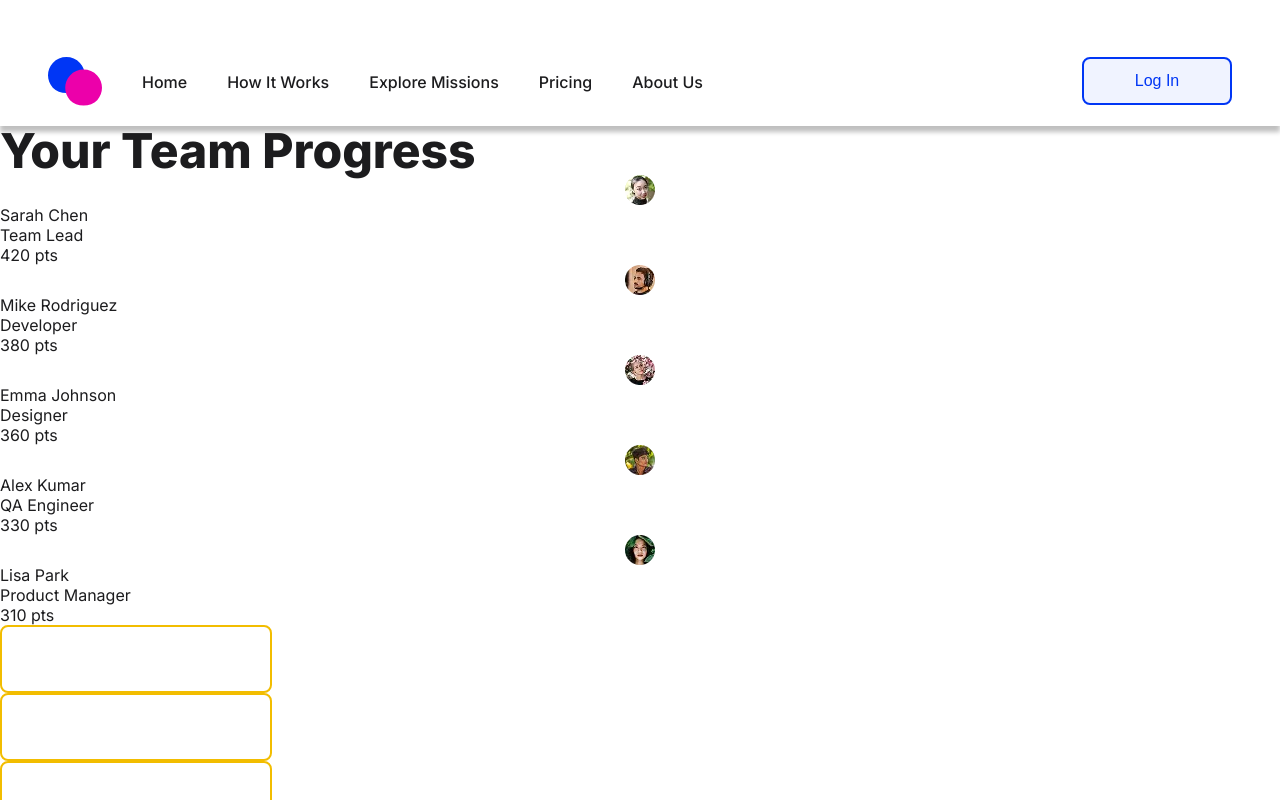
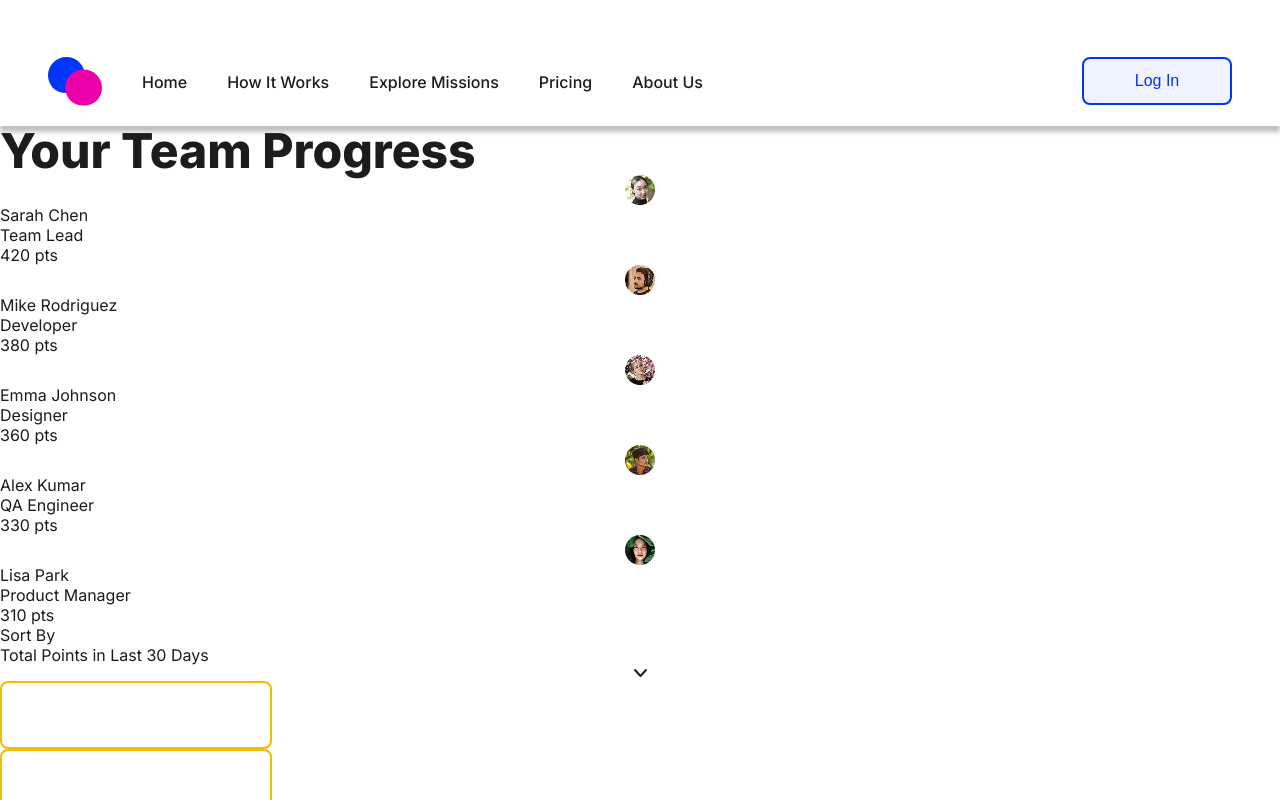
Before and after one commit to cherryontech/MissionCollective, a React (Vite) app: page /dashboard in a window 1280 px wide. Shown: the top 800 px of the page. Built offline with nearby package versions, Linux system fonts and the light colour scheme.

Commit message:
add filter drop down

```diff
--- a/src/Components/Dashboard/TeamProgress.jsx
+++ b/src/Components/Dashboard/TeamProgress.jsx
@@ -1,4 +1,5 @@
 import { teamProgressContent } from "../../data/teamProgress";
+import FilterArrow from "../../assets/icons/filterArrow.svg";
 
 export default function TeamProgress() {
   return (
@@ -14,6 +15,13 @@ export default function TeamProgress() {
           </div>
         ))}
       </div>
+      <div className="team-progress-filter">
+        <p>Sort By</p>
+        <div classname="filter-dropdown">
+          <p>Total Points in Last 30 Days</p>
+          <img src={FilterArrow} alt="filter-arrow"></img>
+        </div>
+      </div>
     </div>
   );
 }
```
Also changed, not shown: src/assets/icons/filterArrow.svg (added).
